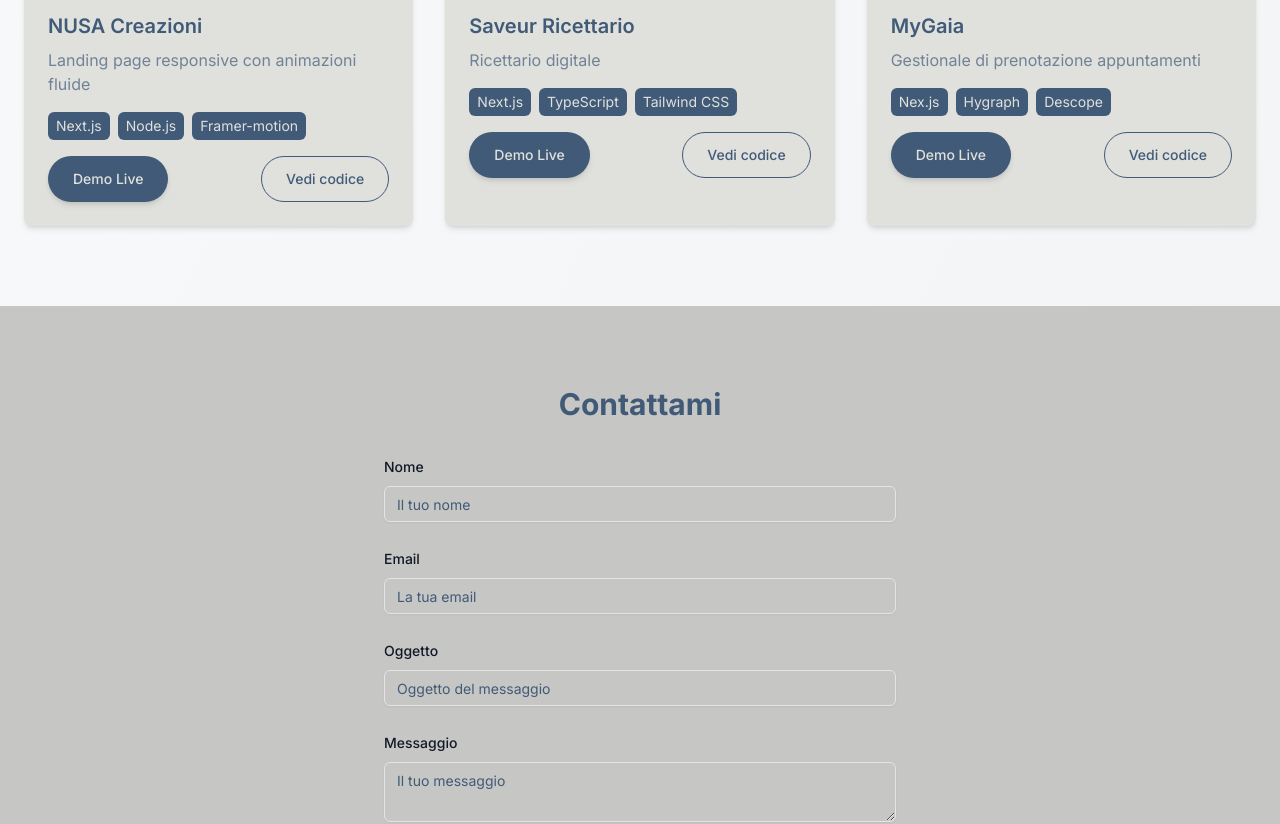
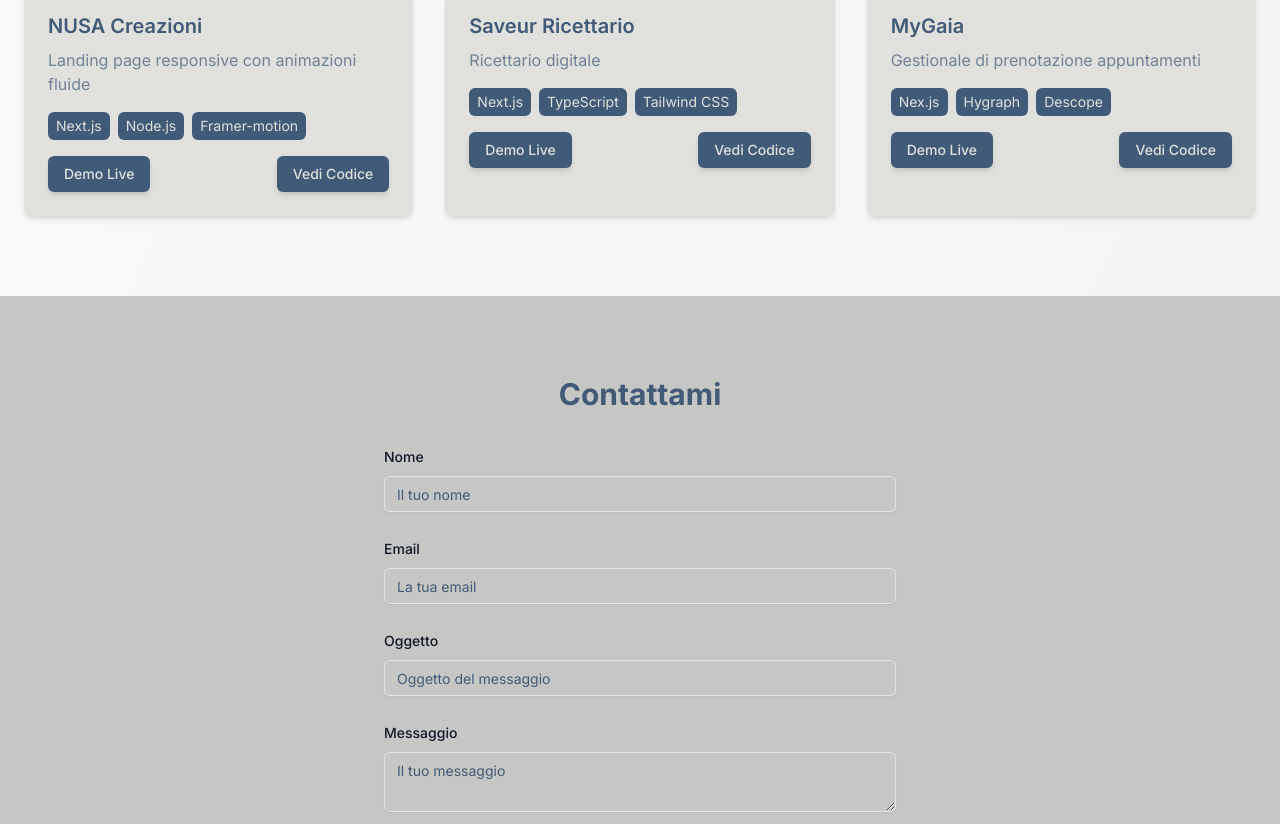
Before and after one commit to Giorgio-g97/portfolio_2025, a Next.js app: page / in a window 1280 px wide. Shown: the part 1620-2444 px from the top of the page. Built offline with nearby package versions, Linux system fonts and the light colour scheme.

Commit message:
Fix button projects blank

```diff
--- a/src/components/ProjectCard.tsx
+++ b/src/components/ProjectCard.tsx
@@ -1,5 +1,5 @@
 import Image from "next/image";
-import Button from "./Button";
+import { Button } from "./ui/button";
 
 type ProjectCardProps = {
   title: string;
@@ -45,22 +45,25 @@ export default function ProjectCard({
           ))}
         </div>
         <div className="flex justify-between">
-          <Button
-            asChild
+          <Button className="bg-primary dark:bg-primary-dark text-primary-foreground dark:text-primary-dark-foreground  ">
+            <a
               href={demoUrl}
               target="_blank"
               rel="noopener noreferrer"
+              className="hover:text-primary-600 dark:hover:text-primary-400 transition-colors"
             >
               Demo Live
+            </a>
           </Button>
-          <Button
-            asChild
+          <Button className="bg-primary dark:bg-primary-dark text-primary-foreground dark:text-primary-dark-foreground ">
+            <a
               href={codeUrl}
               target="_blank"
               rel="noopener noreferrer"
-            variant="outline"
+              className="hover:text-primary-600 dark:hover:text-primary-400 transition-colors"
             >
-            Vedi codice{" "}
+              Vedi Codice
+            </a>
           </Button>
         </div>
       </div>
--- a/src/components/ui/button.tsx
+++ b/src/components/ui/button.tsx
@@ -5,12 +5,12 @@ import { cva, type VariantProps } from "class-variance-authority"
 import { cn } from "@/lib/utils"
 
 const buttonVariants = cva(
-  "inline-flex items-center justify-center gap-2 whitespace-nowrap rounded-md text-sm font-medium transition-colors focus-visible:outline-none focus-visible:ring-1 focus-visible:ring-ring disabled:pointer-events-none disabled:opacity-50 [&_svg]:pointer-events-none [&_svg]:size-4 [&_svg]:shrink-0",
+  "inline-flex items-center justify-center gap-2 whitespace-nowrap rounded-md text-sm font-medium transition-colors focus-visible:outline-none focus-visible:ring-1 focus-visible:ring-ring disabled:pointer-events-none disabled:opacity-50 [&_svg]:pointer-events-none [&_svg]:size-4 [&_svg]:shrink-0 ",
   {
     variants: {
       variant: {
         default:
-          "bg-primary text-primary-foreground shadow hover:bg-primary/90",
+          "bg-primary text-primary-foreground border-transparent hover:bg-primary/90 hover:scale-105 shadow-md hover:shadow-lg transition-all duration-300",
         destructive:
           "bg-destructive text-destructive-foreground shadow-sm hover:bg-destructive/90",
         outline:
```
Lines whose indentation alone changed are shown as unchanged.
